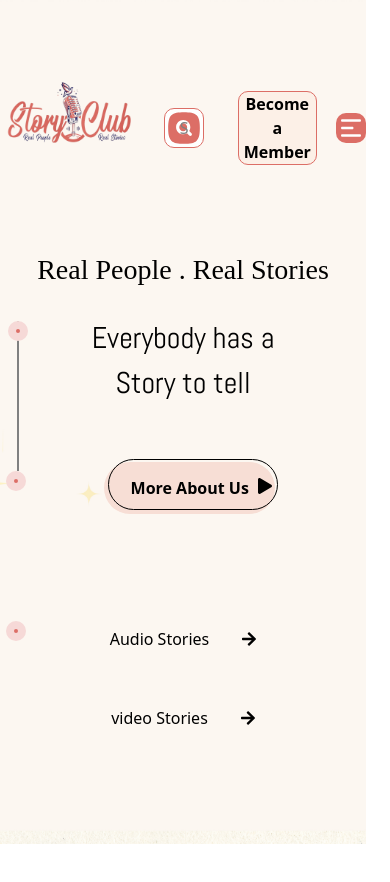
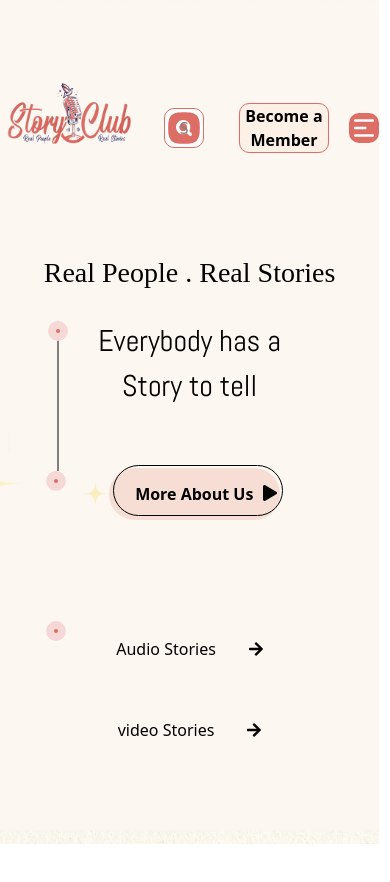
Before and after one commit to Thameem6369538954/Story-Club, a React (Create React App) app: page / in a window 390 px wide. Shown: the top 882 px of the page. Built offline with nearby package versions, Linux system fonts and the light colour scheme; a web font is replaced by a local one.

Commit message:
todayy final

```diff
--- a/src/css/Header.css
+++ b/src/css/Header.css
@@ -141,7 +141,7 @@
         background-image: url('../Images/Hdrbg.jpg');
         background-position: center;
         background-size: cover;
-       width: 280%;
+       width: 290%;
        height: 100vh;
 
     }
--- a/src/css/Timeline.css
+++ b/src/css/Timeline.css
@@ -67,7 +67,7 @@ ul.tl li .timestamp{
     .main-timeline{
         position: absolute;
         margin-top: 75%;
-        margin-left: -170%;
+        margin-left: -160%;
     }
 
 }
```
